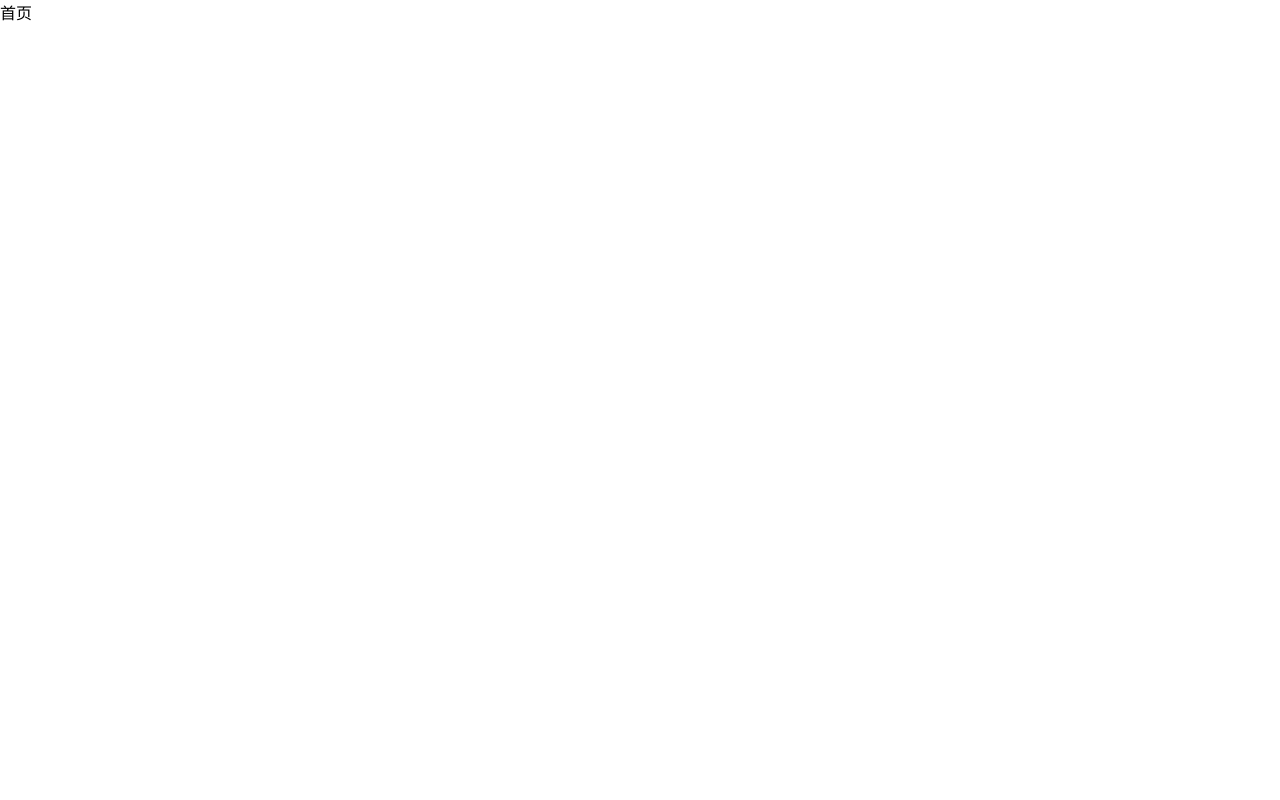
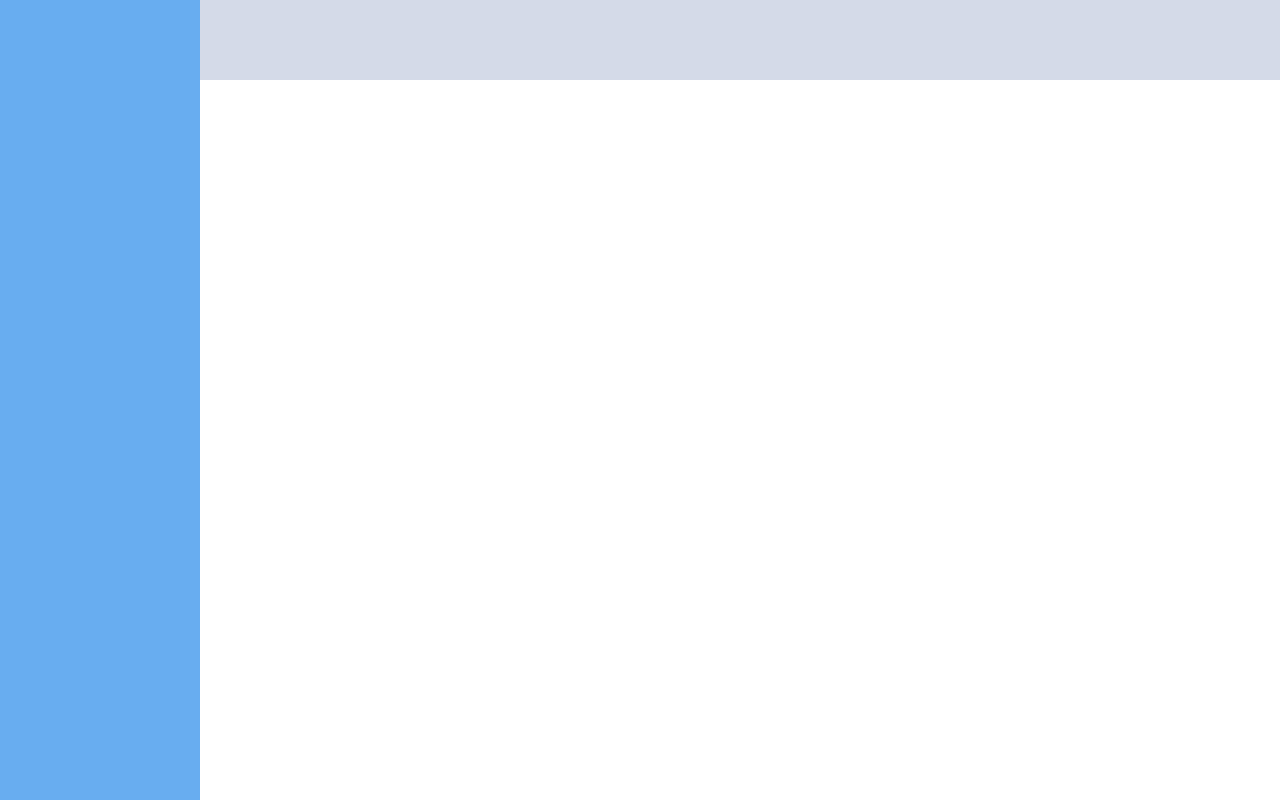
Before and after one commit to LadyLex-wsg/vue2-managerSystem, a Vue app: page /home in a window 1280 px wide. Built offline with nearby package versions, Linux system fonts and the light colour scheme.

Commit message:
首页v0.1

```diff
--- a/src/views/inside/home.vue
+++ b/src/views/inside/home.vue
@@ -1,15 +1,37 @@
 <template>
-    <div>
-        首页
+    <div id="app">
+        <el-container style="height: 100%">
+            <el-aside width="200px"> </el-aside>
+
+            <el-container>
+                <el-header height="80px"> </el-header>
+
+                <el-main>
+                    <router-view />
+                </el-main>
+            </el-container>
+        </el-container>
     </div>
 </template>
 
 <script>
-    export default {
-
-    }
+export default {};
 </script>
 
 <style lang="scss" scoped>
-
+::-webkit-scrollbar {
+    display: none;
+}
+#app {
+    .el-aside {
+        overflow-x: hidden;
+        overflow-y: auto;
+        background-color: #69adf1;
+        scrollbar-width: none;
+        -ms-overflow-style: none;
+    }
+    .el-header {
+        background-color: #d3dce6;
+    }
+}
 </style>
```
